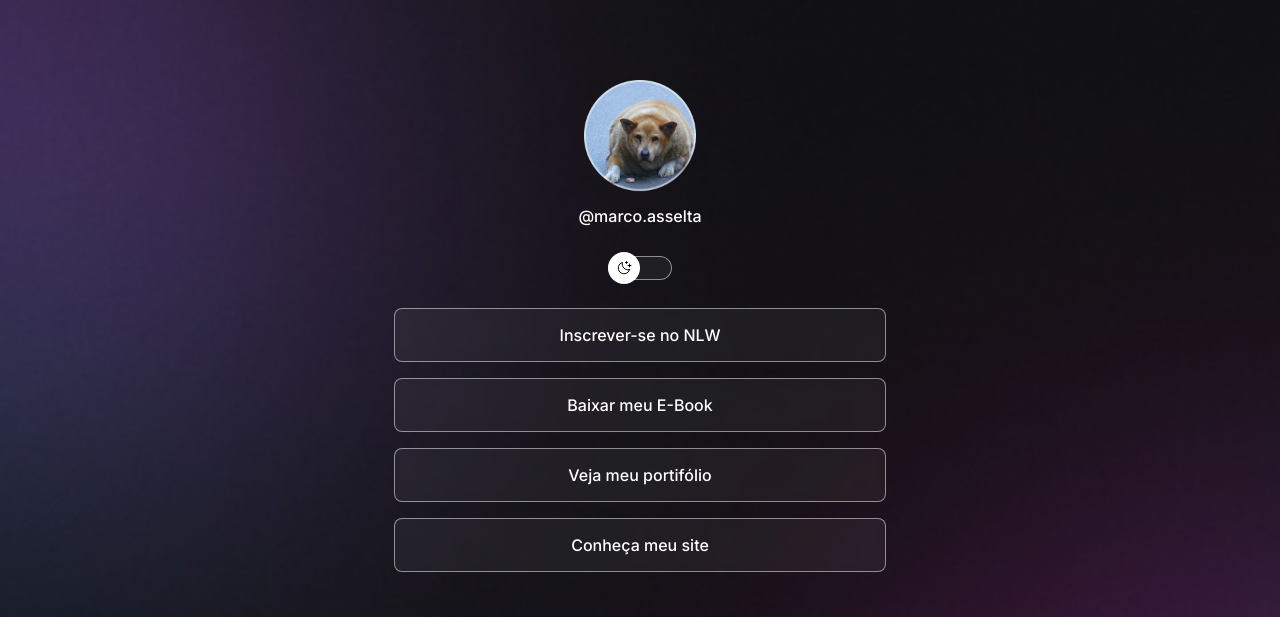
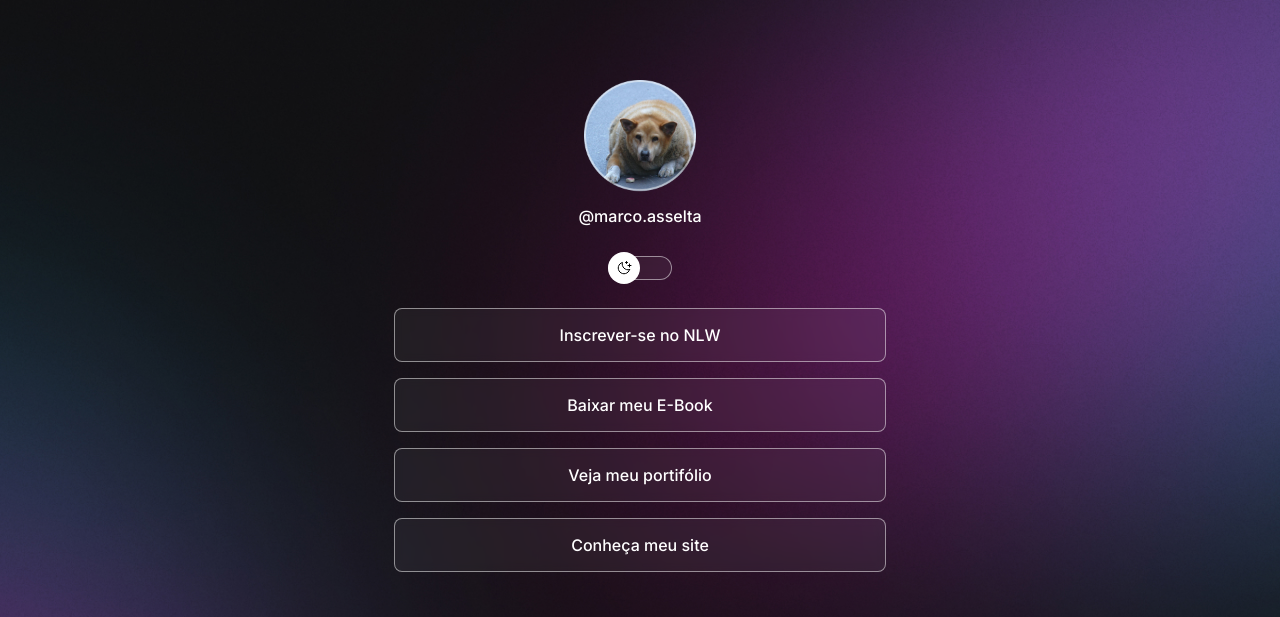
Before and after one commit to marcoasselta/discovery, a plain HTML site: page index.html in a window 1280 px wide. Shown: the top 617 px of the page. Drawn offline with nearby package versions, Linux system fonts and the light colour scheme.

Commit message:
change bg base om media rules

```diff
--- a/style.css
+++ b/style.css
@@ -31,6 +31,7 @@ body {
 
 	/*background: color image repeat position/size*/
 	background: var(--bg-url) no-repeat top center / cover;
+	height: 100%;
 }
 body * {
 	font-family: "Inter", sans-serif;
@@ -165,7 +166,7 @@ footer {
 }
 
 /* media queries*/
-@media (min-width: 700px;) {
+@media (min-width: 700px) {
 	:root {
 		--bg-url: url(./assets/bg-desktop.jpg);
 	}
```
